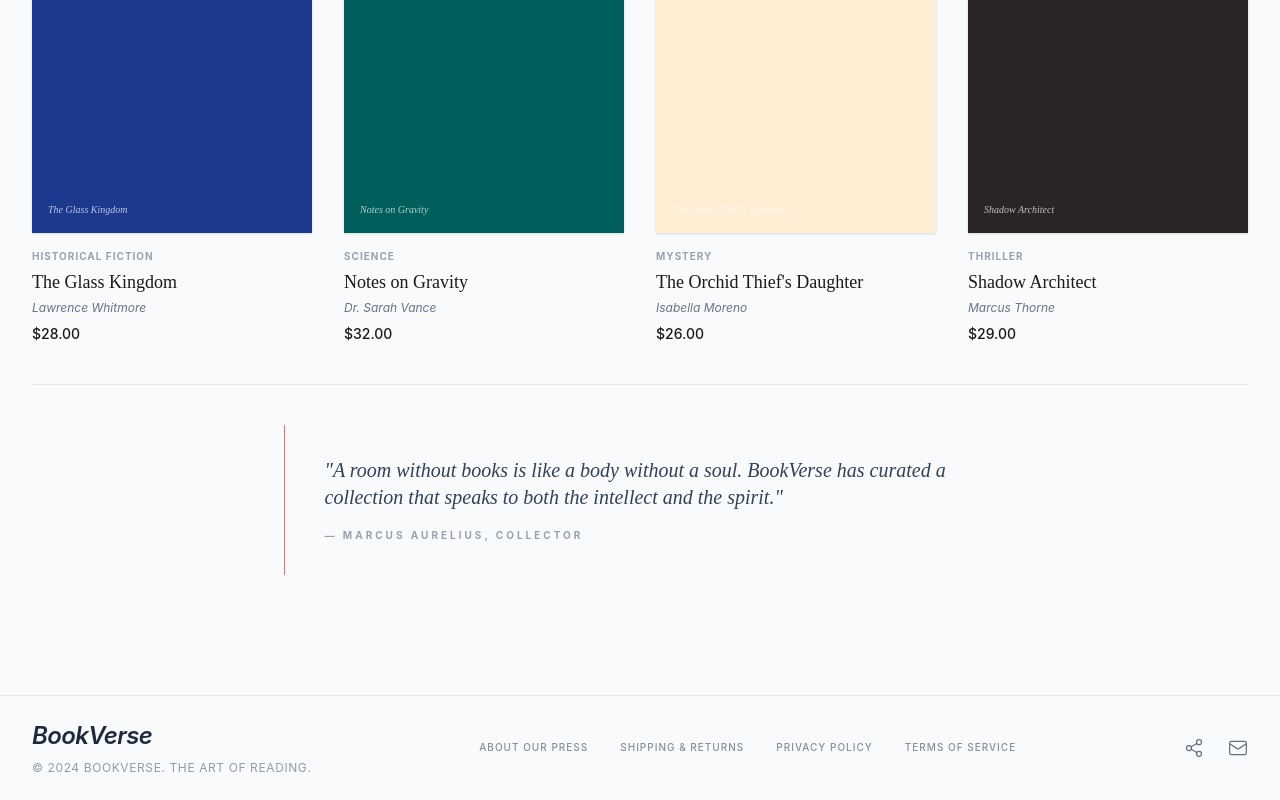
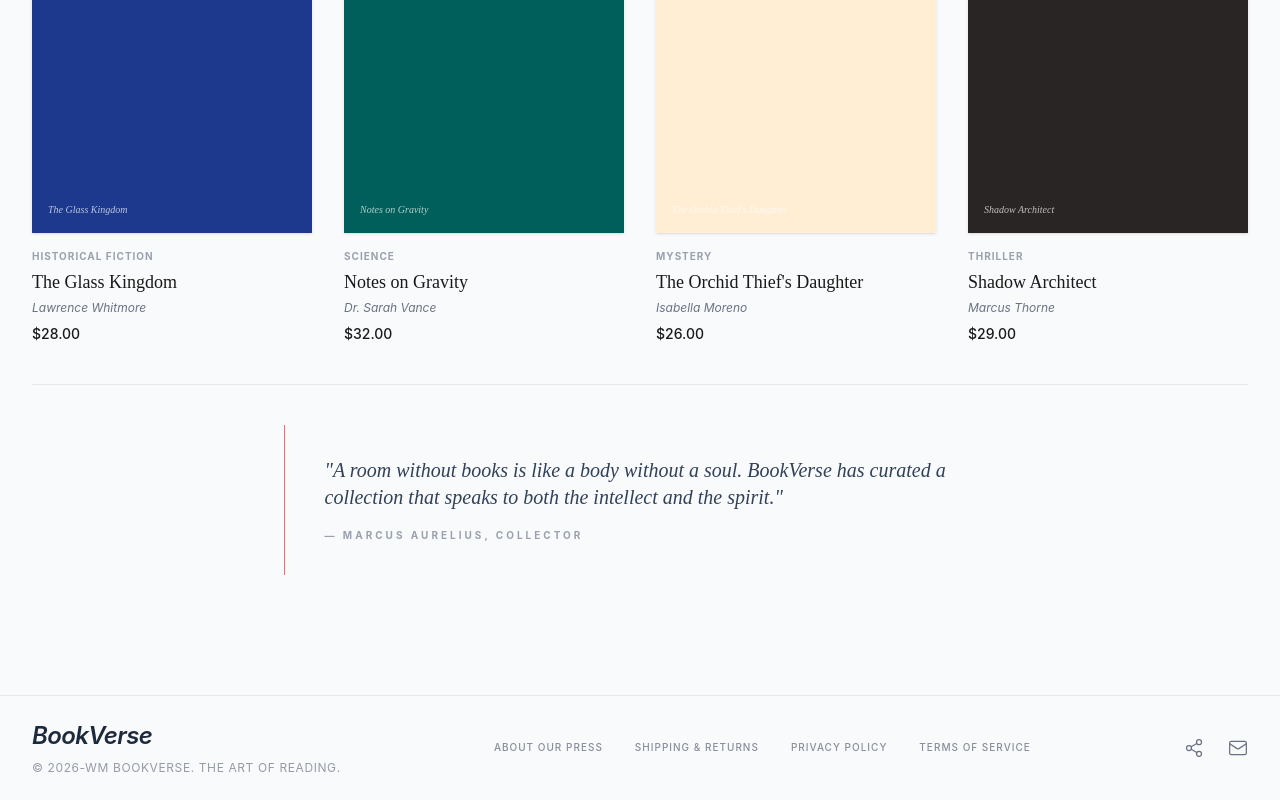
Before and after one commit to CioFlingar/bookverse-frontend, a React (Vite) app: page / in a window 1280 px wide. Shown: the part 1137-1937 px from the top of the page. Built offline with nearby package versions, Linux system fonts and the light colour scheme.

Commit message:
error correction of layout and catalog grid section

```diff
--- a/src/components/Layout.jsx
+++ b/src/components/Layout.jsx
@@ -19,7 +19,7 @@ export default function Layout({ children }) {
               BookVerse
             </h2>
             <p className="text-gray-500/70 text-xs uppercase tracking-wider">
-              © 2024 BOOKVERSE. THE ART OF READING.
+              © 2026-WM BOOKVERSE. THE ART OF READING.
             </p>
           </div>
 
--- a/src/features/catalog/CatalogGrid.jsx
+++ b/src/features/catalog/CatalogGrid.jsx
@@ -37,7 +37,7 @@ export default function CatalogGrid() {
             Curated Catalog
           </h2>
           <p className="text-sm text-gray-500 mt-1">
-            Showing {books.length} titles from independent presses [cite: 49]
+            Showing {books.length} titles from independent presses
           </p>
         </div>
         <select className="text-sm border-none bg-transparent font-medium focus:ring-0">
```
